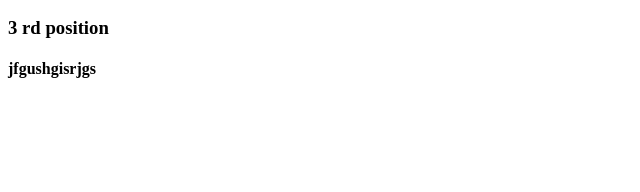
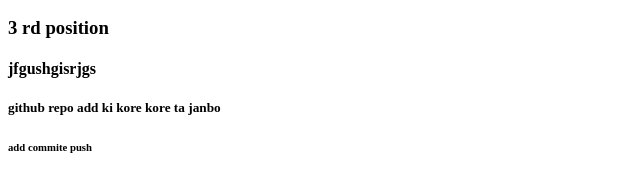
Before and after one commit to rabby005/My-second-repo, a plain HTML site: page index.html in a window 1280 px wide. Shown: the part 110-302 px from the top of the page, without its empty margins (0-640 px from the left). Drawn offline with Linux system fonts and the light colour scheme.

Commit message:
my change code

```diff
--- a/index.html
+++ b/index.html
@@ -10,5 +10,7 @@
     <h2>jabale nur</h2>
     <h3>3 rd position</h3>
     <h4>jfgushgisrjgs</h4>
+    <h5>github repo add ki kore kore ta janbo</h5>
+    <h6>add commite push</h6>
 </body>
 </html>
```
